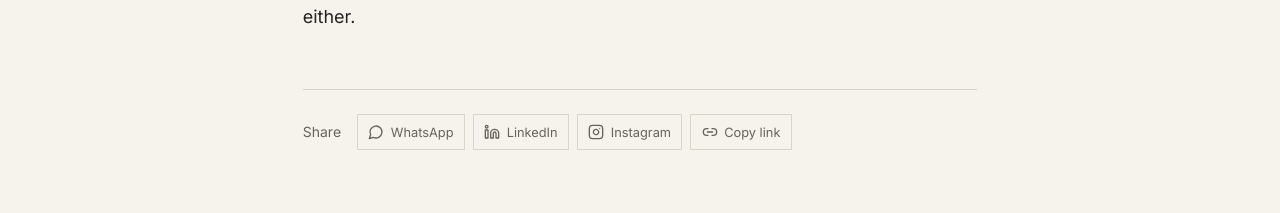
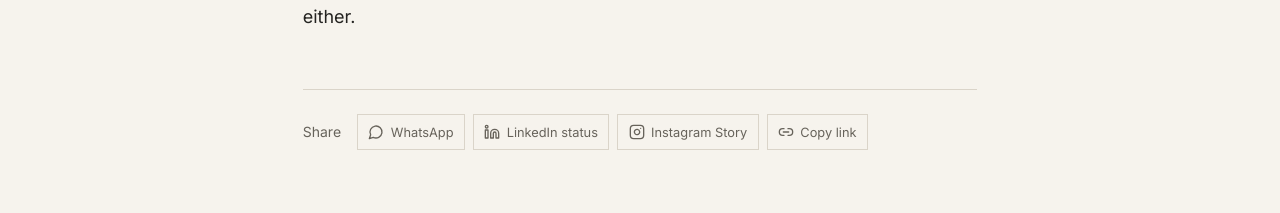
Before and after one commit to mukherjeeananyaa007/stillfiguring.in, a Next.js app: page /articles/quarter-life-crisis in a window 1280 px wide. Shown: the part 3640-3853 px from the top of the page. Built offline with nearby package versions, Linux system fonts and the light colour scheme.

Commit message:
Add story and status sharing

```diff
--- a/components/share-controls.tsx
+++ b/components/share-controls.tsx
@@ -39,21 +39,9 @@ export function ShareControls({ title, url }: ShareControlsProps) {
     }
   }
 
-  async function shareToInstagram() {
+  async function shareToInstagramStory() {
     await copyLink();
-
-    if (navigator.share) {
-      try {
-        await navigator.share({ title, text: title, url });
-        return;
-      } catch (error) {
-        if (error instanceof DOMException && error.name === 'AbortError') {
-          return;
-        }
-      }
-    }
-
-    openAppFirst('instagram://app', 'https://www.instagram.com/');
+    openAppFirst('instagram://story-camera', 'https://www.instagram.com/');
   }
 
   return (
@@ -74,21 +62,21 @@ export function ShareControls({ title, url }: ShareControlsProps) {
           type="button"
           onClick={() => openAppFirst(`linkedin://shareArticle?mini=true&url=${encodedUrl}&title=${encodeURIComponent(title)}`, `https://www.linkedin.com/sharing/share-offsite/?url=${encodedUrl}`)}
           className="share-button"
-          aria-label="Share on LinkedIn"
-          title="Share on LinkedIn"
+          aria-label="Share as a LinkedIn status"
+          title="Share as a LinkedIn status"
         >
           <Linkedin size={16} aria-hidden="true" />
-          <span>LinkedIn</span>
+          <span>LinkedIn status</span>
         </button>
         <button
           type="button"
-          onClick={shareToInstagram}
+          onClick={shareToInstagramStory}
           className="share-button"
-          aria-label="Share on Instagram"
-          title="Share on Instagram"
+          aria-label="Share to Instagram Story"
+          title="Share to Instagram Story"
         >
           <Instagram size={16} aria-hidden="true" />
-          <span>Instagram</span>
+          <span>Instagram Story</span>
         </button>
         <button type="button" onClick={copyLink} className="share-button" aria-label="Copy article link" title="Copy article link">
           <Link2 size={16} aria-hidden="true" />
```
